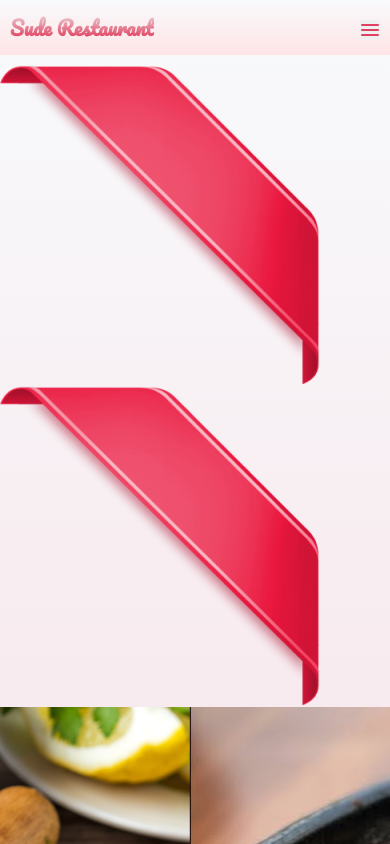
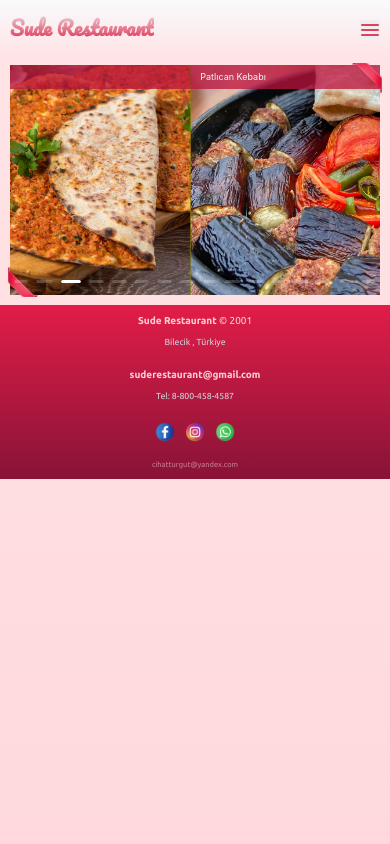
Before and after one commit to doom-white/suderestaurant, a React (Create React App) app: page / in a window 390 px wide. Shown: the top 844 px of the page. Built offline with nearby package versions, Linux system fonts and the light colour scheme.

Commit message:
carousel resposive settings

```diff
--- a/src/App.js
+++ b/src/App.js
@@ -6,9 +6,11 @@ import HomePage from "./pages/HomePage";
 const App = () => {
   return (
     <>
-      <HeaderNav />
-      <HomePage />
-      <FooterNav />
+      <div className="app-main-container">
+        <HeaderNav />
+        <HomePage />
+        <FooterNav />
+      </div>
     </>
   );
 };
--- /dev/null
+++ b/src/assets/css/carousel-main.css
@@ -0,0 +1,263 @@
+.crsl-images-container {
+  /* background-color: #333; */
+  width: 100%;
+  height: 50rem;
+  display: flex;
+  align-items: center;
+  justify-content: center;
+  position: relative;
+}
+
+.crsl-images {
+  width: 100%;
+  height: 100%;
+  background-size: cover;
+}
+
+.crsl-images-title {
+  background-color: #be123dbe;
+  color: whitesmoke;
+  font-size: x-large;
+  width: 100%;
+  padding: 0.5rem 1rem;
+  position: absolute;
+  top: 0;
+  left: 0;
+}
+
+.crsl-ribbon-top {
+  position: absolute;
+  top: -0.4rem;
+  right: -0.4rem;
+  z-index: 10;
+  width: 8rem;
+  height: 8rem;
+}
+
+.crsl-ribbon-bottom {
+  position: absolute;
+  bottom: -0.4rem;
+  left: -0.4rem;
+  z-index: 10;
+  width: 8rem;
+  height: 8rem;
+  transform: rotate(180deg);
+}
+
+/*! MEDIA SCREEN */
+
+@media only screen and (max-width: 1366px) {
+  .crsl-images-container {
+    height: 35rem;
+  }
+
+  .crsl-images-title {
+    font-size: large;
+  }
+
+  .crsl-ribbon-top {
+    top: -0.17rem;
+    right: -0.142rem;
+    width: 6rem;
+    height: 6rem;
+  }
+
+  .crsl-ribbon-bottom {
+    bottom: -0.17rem;
+    left: -0.142rem;
+    width: 6rem;
+    height: 6rem;
+  }
+}
+
+@media only screen and (max-width: 912px) {
+  .crsl-images-container {
+    height: 33rem;
+  }
+
+  .crsl-images-title {
+    font-size: medium;
+  }
+
+  .crsl-ribbon-top {
+    top: -0.17rem;
+    right: -0.142rem;
+    width: 5.5rem;
+    height: 5.5em;
+  }
+
+  .crsl-ribbon-bottom {
+    bottom: -0.17rem;
+    left: -0.142rem;
+    width: 5.5rem;
+    height: 5.5rem;
+  }
+}
+
+@media only screen and (max-width: 820px) {
+  .crsl-images-container {
+    height: 30rem;
+  }
+
+  .crsl-images-title {
+    font-size: medium;
+  }
+
+  .crsl-ribbon-top {
+    top: -0.17rem;
+    right: -0.142rem;
+    width: 5rem;
+    height: 5rem;
+  }
+
+  .crsl-ribbon-bottom {
+    bottom: -0.17rem;
+    left: -0.142rem;
+    width: 5rem;
+    height: 5rem;
+  }
+}
+
+@media only screen and (max-width: 768px) {
+  .crsl-images-container {
+    height: 28rem;
+  }
+
+  .crsl-images-title {
+    font-size: small;
+  }
+
+  .crsl-ribbon-top {
+    top: -0.17rem;
+    right: -0.142rem;
+    width: 4.5rem;
+    height: 4.5rem;
+  }
+
+  .crsl-ribbon-bottom {
+    bottom: -0.17rem;
+    left: -0.142rem;
+    width: 4.5rem;
+    height: 4.5rem;
+  }
+}
+
+@media only screen and (max-width: 600px) {
+  .crsl-images-container {
+    height: 25rem;
+  }
+
+  .crsl-images-title {
+    font-size: smaller;
+  }
+
+  .crsl-ribbon-top {
+    top: -0.17rem;
+    right: -0.142rem;
+    width: 4rem;
+    height: 4rem;
+  }
+
+  .crsl-ribbon-bottom {
+    bottom: -0.17rem;
+    left: -0.142rem;
+    width: 4rem;
+    height: 4rem;
+  }
+}
+
+@media only screen and (max-width: 540px) {
+  .crsl-images-container {
+    height: 23rem;
+  }
+
+  .crsl-images-title {
+    font-size: x-small;
+  }
+
+  .crsl-ribbon-top {
+    top: -0.17rem;
+    right: -0.142rem;
+    width: 3.5rem;
+    height: 3.5rem;
+  }
+
+  .crsl-ribbon-bottom {
+    bottom: -0.17rem;
+    left: -0.142rem;
+    width: 3.5rem;
+    height: 3.5rem;
+  }
+}
+
+@media only screen and (max-width: 414px) {
+  .crsl-images-container {
+    height: 23rem;
+  }
+
+  .crsl-images-title {
+    font-size: xx-small;
+  }
+
+  .crsl-ribbon-top {
+    top: -0.17rem;
+    right: -0.142rem;
+    width: 3rem;
+    height: 3rem;
+  }
+
+  .crsl-ribbon-bottom {
+    bottom: -0.17rem;
+    left: -0.142rem;
+    width: 3rem;
+    height: 3rem;
+  }
+}
+
+@media only screen and (max-width: 320px) {
+  .crsl-images-container {
+    height: 15rem;
+  }
+
+  .crsl-images-title {
+    font-size: xx-small;
+  }
+
+  .crsl-ribbon-top {
+    top: -0.17rem;
+    right: -0.142rem;
+    width: 3rem;
+    height: 3rem;
+  }
+
+  .crsl-ribbon-bottom {
+    bottom: -0.17rem;
+    left: -0.142rem;
+    width: 3rem;
+    height: 3rem;
+  }
+}
+
+@media only screen and (max-width: 280px) {
+  .crsl-images-container {
+    height: 15rem;
+  }
+
+  .crsl-images-title {
+    font-size: xx-small;
+  }
+
+  .crsl-ribbon-top {
+    top: -0.17rem;
+    right: -0.142rem;
+    width: 3rem;
+    height: 3rem;
+  }
+
+  .crsl-ribbon-bottom {
+    bottom: -0.17rem;
+    left: -0.142rem;
+    width: 3rem;
+    height: 3rem;
+  }
+}
--- /dev/null
+++ b/src/assets/css/home-page.css
@@ -0,0 +1,15 @@
+.hp-container {
+  background-color: red;
+  width: 95%;
+  margin: 1rem auto;
+  display: flex;
+  align-items: center;
+  justify-content: center;
+}
+
+.hp-carousel {
+  background-color: yellow;
+  width: 100%;
+  height: 100%;
+  position: relative;
+}
--- a/src/assets/data/carousel.json
+++ b/src/assets/data/carousel.json
@@ -59,42 +59,42 @@
     "id": 9,
     "title": "Tavuk Tantuni",
     "price": 35,
-    "desc": "Yarım Ekmek Arası Tavuk Tantuni",
+    "desc": "Ekmek Arası",
     "imgURL": "assets/images/tavuk1.jpg"
   },
   {
     "id": 10,
     "title": "Tavuk Tantuni",
     "price": 35,
-    "desc": "Tavuk Tantuni Dürüm",
+    "desc": "Dürüm",
     "imgURL": "assets/images/tavuk2.jpg"
   },
   {
     "id": 11,
     "title": "Et Tantuni",
     "price": 60,
-    "desc": "Yarım Ekmek Arası Et Tantuni",
+    "desc": "Ekmek Arası",
     "imgURL": "assets/images/et-tantuni1.jpeg"
   },
   {
     "id": 12,
     "title": "Et Tantuni",
     "price": 35,
-    "desc": "Et Tantuni Dürüm",
+    "desc": "Dürüm",
     "imgURL": "assets/images/et-tantuni2.jpg"
   },
   {
     "id": 13,
     "title": "Köfte",
     "price": 50,
-    "desc": "Yarım Ekmek Arası Köfte",
+    "desc": "Ekmek Arası",
     "imgURL": "assets/images/kofte1.jpg"
   },
   {
     "id": 14,
     "title": "Köfte",
     "price": 90,
-    "desc": "Porsiyon Köfte",
+    "desc": "Porsiyon",
     "imgURL": "assets/images/kofte2.jpg"
   },
   {
--- a/src/components/CarouselMain.js
+++ b/src/components/CarouselMain.js
@@ -1,6 +1,7 @@
 import { Carousel } from "antd";
 import imagesData from "../assets/data/carousel.json";
 import ribbon from "../assets/icons/ico_general/ribbon.png";
+import del from "../assets/icons/ico_general/heart.png";
 
 const CarouselMain = () => {
   return (
@@ -11,7 +12,10 @@ const CarouselMain = () => {
         {imagesData &&
           imagesData.map((i) => {
             return (
-              <div key={i.id}>
+              <div className="crsl-images-container" key={i.id}>
+                <span className="crsl-images-title">
+                  {i.title} {i.desc && "-"} {i.desc}
+                </span>
                 <img className="crsl-images" src={i.imgURL} alt={i.title} />
               </div>
             );
--- a/src/index.css
+++ b/src/index.css
@@ -2,6 +2,8 @@
 
 @import url("./assets/css/header-nav.css");
 @import url("./assets/css/footer-nav.css");
+@import url("./assets/css/carousel-main.css");
+@import url("./assets/css/home-page.css");
 
 * {
   padding: 0;
@@ -20,7 +22,6 @@ body {
   background: linear-gradient(to bottom, rgb(248 250 252), #f43f5e);
   background-repeat: no-repeat;
   overflow: auto;
-  height: 1000vh;
 }
 
 body::-webkit-scrollbar {
@@ -39,6 +40,19 @@ body::-webkit-scrollbar-corner {
 body::-webkit-scrollbar-thumb {
   background-color: crimson;
   border-radius: 1rem;
+}
+
+#root {
+  width: 100%;
+  display: flex;
+  align-items: center;
+  justify-content: center;
+}
+
+.app-main-container {
+  width: 100%;
+  min-height: 1000vh;
+  background: linear-gradient(to bottom, rgb(255 228 230), #fb7185);
 }
 
 /*! MEDIA SCREEN */
--- a/src/pages/HomePage.jsx
+++ b/src/pages/HomePage.jsx
@@ -3,8 +3,10 @@ import CarouselMain from "../components/CarouselMain";
 
 const HomePage = () => {
   return (
-    <div>
-      <CarouselMain />
+    <div className="hp-container">
+      <div className="hp-carousel">
+        <CarouselMain />
+      </div>
     </div>
   );
 };
```
